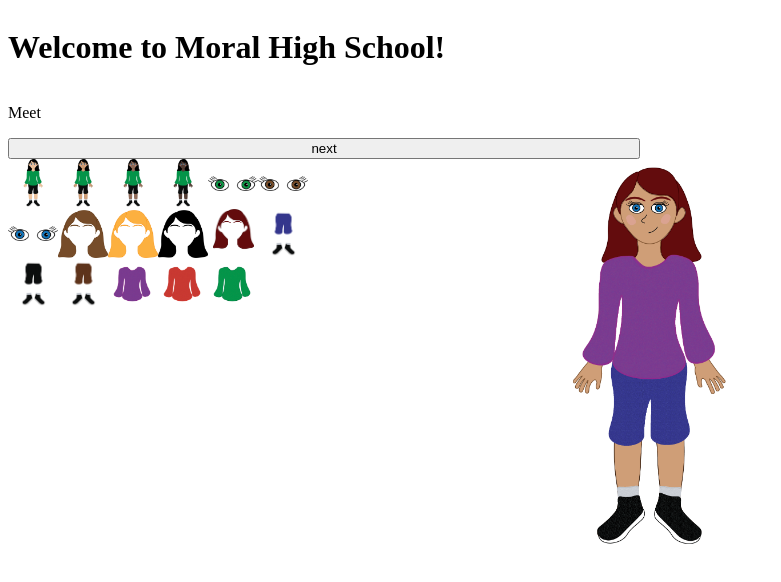
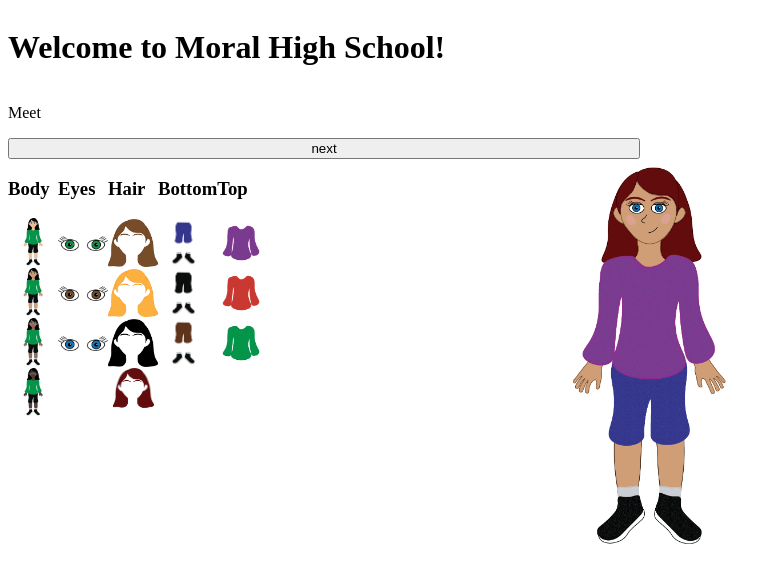
Before and after one commit to Lauraxu13/MoralHigh-DemoDay, an Angular app: page /intro in a window 1280 px wide. Shown: the top 582 px of the page, without its empty margins (0-781 px from the left). Built offline with nearby package versions, Linux system fonts and the light colour scheme.

Commit message:
added div on intro

```diff
--- a/src/app/id2-intro/id2-intro.component.html
+++ b/src/app/id2-intro/id2-intro.component.html
@@ -1,35 +1,63 @@
 <div class="intro">
   <h1>Welcome to Moral High School!</h1>
 
-  <p>Meet {{name}}</p>
+  <p>Meet {{ name }}</p>
   <button class="next" (click)="nextButton()">next</button>
 
   <div class="completeCharacter">
-    <div class="characterParts" *ngFor="let part of character; index as i" [style.background-image]="part">
+    <div
+      class="characterParts"
+      *ngFor="let part of character; index as i"
+      [style.background-image]="part"
+    ></div>
+  </div>
+
+  <div class="parts">
+    <div class="body">
+      <h3>Body</h3>
+      <div
+        class="character"
+        *ngFor="let part of body; index as i"
+        [style.background-image]="part.prev"
+        (click)="setBody(i)"
+      ></div>
+    </div>
+    <div class="eye">
+      <h3>Eyes</h3>
+      <div
+        class="character"
+        *ngFor="let part of eye; index as i"
+        [style.background-image]="part.prev"
+        (click)="setEye(i)"
+      ></div>
+    </div>
+    <div class="hair">
+      <h3>Hair</h3>
+      <div
+        class="character"
+        *ngFor="let part of hair; index as i"
+        [style.background-image]="part.prev"
+        (click)="setHair(i)"
+      ></div>
+    </div>
+    <div class="bottom">
+      <h3>Bottom</h3>
+
+      <div
+        class="character"
+        *ngFor="let part of bottom; index as i"
+        [style.background-image]="part.prev"
+        (click)="setBottom(i)"
+      ></div>
+    </div>
+    <div class="top">
+      <h3>Top</h3>
+      <div
+        class="character"
+        *ngFor="let part of top; index as i"
+        [style.background-image]="part.prev"
+        (click)="setTop(i)"
+      ></div>
     </div>
   </div>
-
-
-
-  <div class="parts">
-    <div class="character" *ngFor="let part of body; index as i" [style.background-image]="part.prev"
-      (click)="setBody(i)">
-    </div>
-
-    <div class="character" *ngFor="let part of eye; index as i" [style.background-image]="part.prev"
-      (click)="setEye(i)">
-    </div>
-    <div class="character" *ngFor="let part of hair; index as i" [style.background-image]="part.prev"
-      (click)="setHair(i)">
-    </div>
-    <div class="character" *ngFor="let part of bottom; index as i" [style.background-image]="part.prev"
-      (click)="setBottom(i)">
-    </div>
-    <div class="character" *ngFor="let part of top; index as i" [style.background-image]="part.prev"
-      (click)="setTop(i)">
-    </div>
-  </div>
-
-
-
 </div>
```
